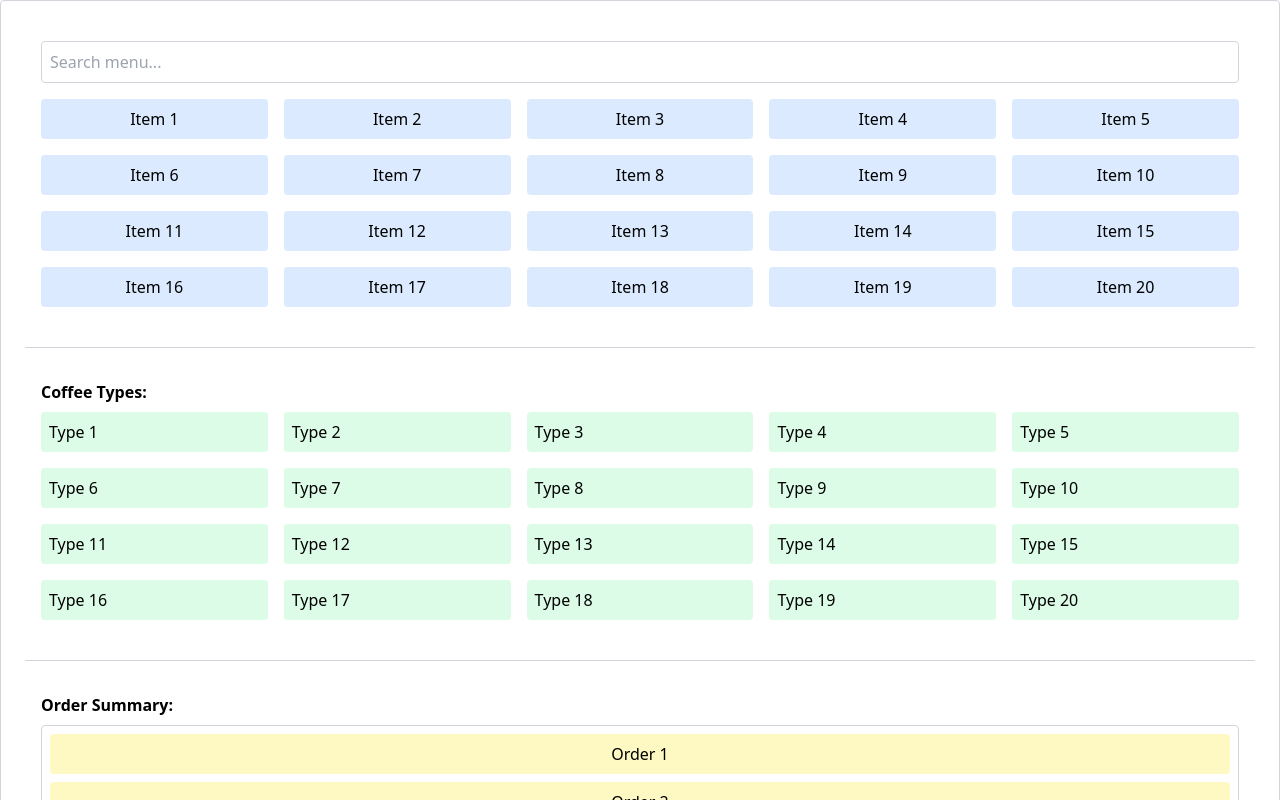
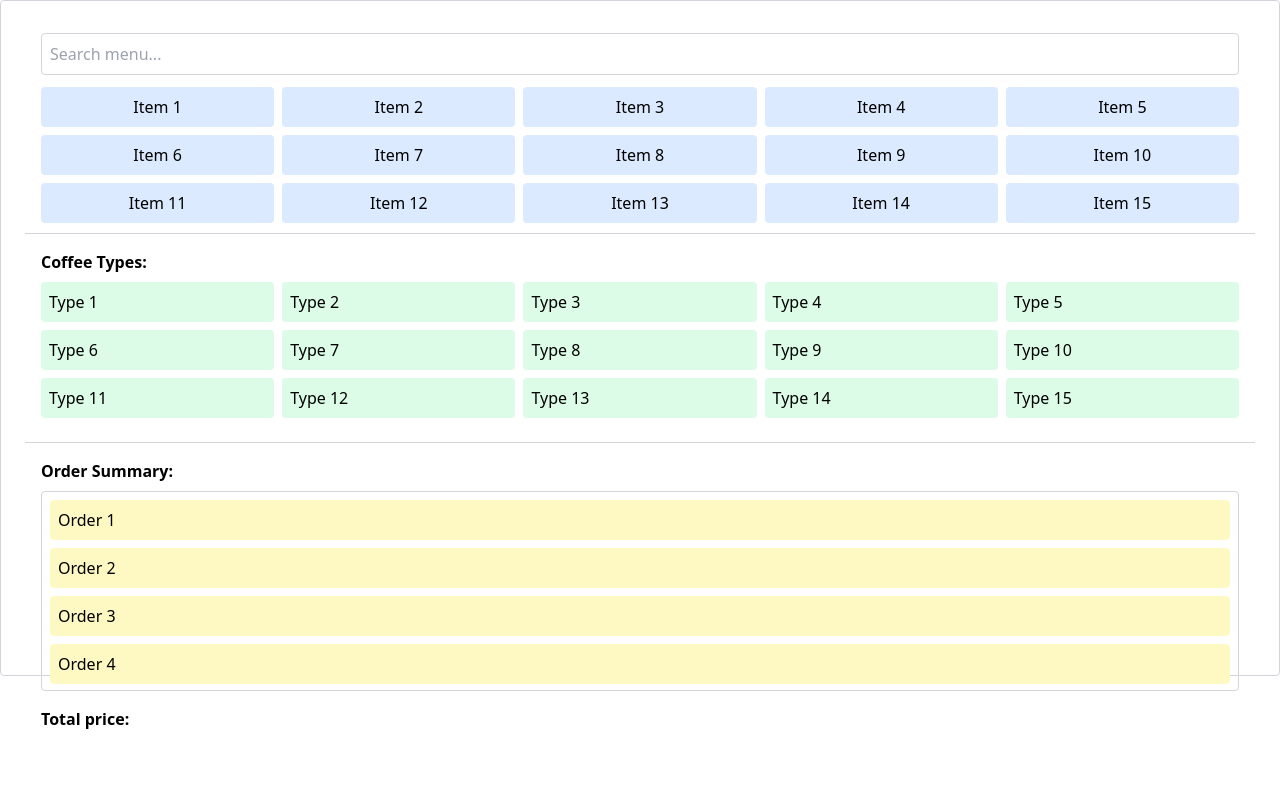
Before and after one commit to drinorberisha/Restaurant-KOSOVA, a Next.js app in the folder restaurant/: page /improvedStructure in a window 1280 px wide. Shown: the top 800 px of the page. Built offline with nearby package versions, Linux system fonts and the light colour scheme.

Commit message:
new structure

```diff
--- a/restaurant/src/pages/improvedStructure.js
+++ b/restaurant/src/pages/improvedStructure.js
@@ -1,29 +1,39 @@
 // Menu.js -- render this at index.js
-import React from 'react';
+import React from "react";
 
 const Menu = () => {
   return (
-    <div className="bg-white p-6 border border-gray-300 rounded">
+    <div className="bg-white p-6 border border-gray-300 rounded flex flex-col">
       <MenuList />
-      <div className="my-4 border-t border-gray-300"></div> {/* Divider */}
+      <div className="border-t border-gray-300"></div>{" "}
+      {/* Reduced margin Divider */}
       <MenuItemList />
-      <div className="my-4 border-t border-gray-300"></div> {/* Divider */}
+      <div className="border-t border-gray-300"></div>{" "}
+      {/* Reduced margin Divider */}
       <OrderSummary />
     </div>
   );
 };
-
 export default Menu;
 
 // MenuList.js
 const MenuList = () => {
   const dummyItems = Array.from({ length: 28 }, (_, i) => `Item ${i + 1}`);
   return (
-    <div className="p-4">
-      <input type="search" placeholder="Search menu..." className="mb-4 p-2 border border-gray-300 rounded w-full" />
-      <div className="grid grid-cols-5 gap-4 overflow-y-auto" style={{ maxHeight: '27vh' }}>
+    <div className="px-4 pt-2 pb-2" style={{ height: "26vh" }}>
+      <input
+        type="search"
+        placeholder="Search menu..."
+        className="mb-3 p-2 border border-gray-300 rounded w-full"
+      />
+      <div
+        className="grid grid-cols-5 gap-2 overflow-y-auto"
+        style={{ maxHeight: "17vh" }}
+      >
         {dummyItems.map((item) => (
-          <div key={item} className="p-2 bg-blue-100 text-center rounded">{item}</div>
+          <div key={item} className="p-2 bg-blue-100 text-center rounded">
+            {item}
+          </div>
         ))}
       </div>
     </div>
@@ -34,11 +44,16 @@ const MenuList = () => {
 const MenuItemList = () => {
   const dummyTypes = Array.from({ length: 28 }, (_, i) => `Type ${i + 1}`);
   return (
-    <div className="p-4">
+    <div className="p-4 " style={{ height: "26vh" }}>
       <div className="font-bold mb-2">Coffee Types:</div>
-      <div className="grid grid-cols-5 gap-4 overflow-y-auto" style={{ maxHeight: '27vh' }}>
+      <div
+        className="grid grid-cols-5 gap-2 overflow-y-auto"
+        style={{ maxHeight: "17vh" }}
+      >
         {dummyTypes.map((type) => (
-          <div key={type} className="p-2 bg-green-100 rounded">{type}</div>
+          <div key={type} className="p-2 bg-green-100 rounded">
+            {type}
+          </div>
         ))}
       </div>
     </div>
@@ -49,11 +64,16 @@ const MenuItemList = () => {
 const OrderSummary = () => {
   const dummySummary = Array.from({ length: 8 }, (_, i) => `Order ${i + 1}`);
   return (
-    <div className="p-4">
+    <div className="p-4" style={{ height: "26vh" }}>
       <div className="font-bold mb-2">Order Summary:</div>
-      <div className="flex flex-col gap-2 overflow-y-auto rounded border border-gray-300 p-2" style={{ maxHeight: '24vh' }}>
+      <div
+        className="flex flex-col gap-2 overflow-y-auto rounded border border-gray-300 p-2"
+        style={{ height: "25vh" }}
+      >
         {dummySummary.map((order) => (
-          <div key={order} className="p-2 bg-yellow-100 text-center rounded">{order}</div>
+          <div key={order} className="p-2 bg-yellow-100 rounded">
+            {order}
+          </div>
         ))}
       </div>
       <div className="mt-4 font-bold">Total price:</div>
```
